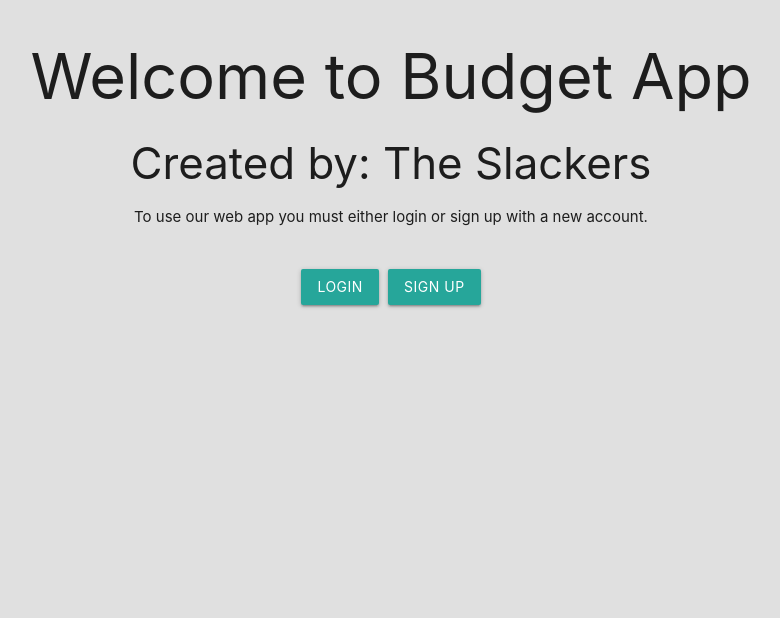
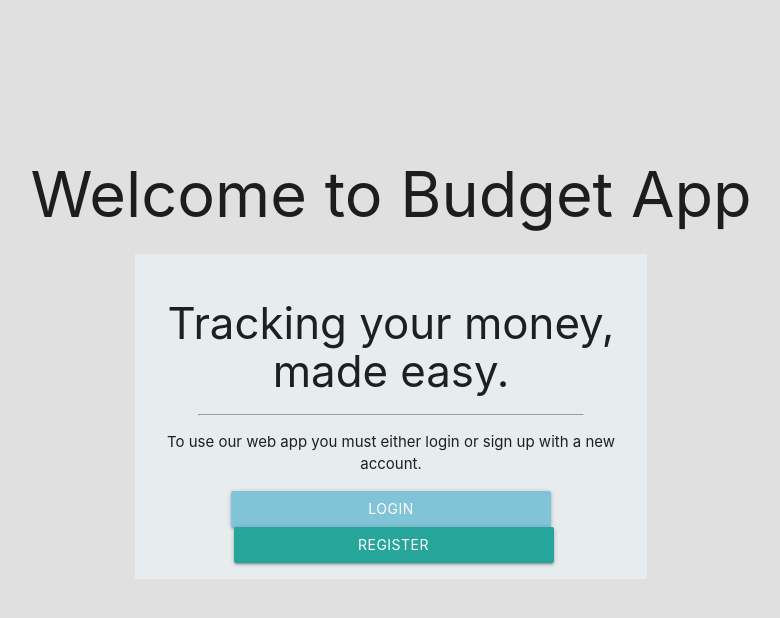
Before and after one commit to n-badillo/SoftwareTestingProject, a Django app: template budgetproject/budgetproject/budget/templates/budget/project-list.html in a window 1280 px wide. Shown: the part 76-694 px from the top of the page, without its empty margins (249-1029 px from the left). Run offline with Django 3.2, Linux system fonts and the light colour scheme; the template is opened without the code that fills it, so the values that code supplies are empty.

Commit message:
Update project-list.html
integrating bootstrap to the website.

```diff
--- a/budgetproject/budgetproject/budget/templates/budget/project-list.html
+++ b/budgetproject/budgetproject/budget/templates/budget/project-list.html
@@ -2,42 +2,53 @@
 {% block content %}
 
 {% if user.is_authenticated %}
-    <h1 class="bold">My Projects</h1>
-    <hr>
+<div class="container text-dark" style="background: #E7ECEF;">
+    <center><h1 class="bold" style="padding-top: 15px; padding-bottom: 15px;">{{ user.username }}'s Projects</h1>
+        <a href="add" class="btn btn-lg text-white btn-block" style="background: #2F6690; width: 45vw;">Create New Project</a>
+    </center>
 
-    <div class="row">
+    <div class="row" style="padding-top: 2vh;">
     {% for project in project_list  %}
 
-        <div class="col s12 l3">
-            <div class="card-panel">
-                <h5>{{ project.name  }}</h5>
-                <a href="{% url 'detail' project.slug %}" class="btn">Visit</a>
+        <div class="col-sm-6">
+            <center>
+            <div class="card" style="background: transparent; border-color: transparent;">
+                <div class="card-body">
+                <h5 class="card-title">{{ project.name  }}</h5>
+                <span class="badge badge-success">${{project.budget}} Budget</span> <span class="badge badge-danger">${{project.budget_left}} Left</span> <span class="badge badge-warning">{{project.total_transactions}} Transactions</span>
+                <a href="{% url 'detail' project.slug %}" class="btn text-white"  style="background: #2F6690; width: 25vw;">View</a>
             </div>
+        </center>
         </div>
 
         {% empty %}
 
         <div class="noproject-wrapper center">
-            <h3 class="grey-text">Sorry, you don't have any projects yet. </h3>
+            <h3 class="text-muted">Sorry, you don't have any projects yet. </h3>
         </div>
 
     {% endfor %}
     </div>
 
-    <div class="row center" style="padding:10px 0 40px 0">
-        <a href="add" class="btn">Create New Project</a>
+
+</div>
+{% else %}
+<center>
+        <h1 class="text-muted" style="margin-top: 20vh;">Welcome to Budget App</h1>
+        <div class="containter rounded text-dark" style="padding-top: 2vh; padding-bottom: 2vh; width: 40vw; background: #E7ECEF;">
+        <h3> Tracking your money, made easy.</h3>
+        <hr style="width: 30vw;">
+        <p>To use our web app you must either login or sign up with a new account.</p>
+
+     <a class="btn btn-lg btn-block" style="background: #81C3D7; width: 25vw;" href="{% url 'login' %}" role="button">Login</a>
+          <a class="btn btn-lg btn-secondary btn-block" style="width: 25vw;" href="{% url 'register' %}" role="button">Register</a>
+
+        </center>
+        </div>
     </div>
 
-{% else %}
-    <div class="center">
-        <h1>Welcome to Budget App</h1>
-        <h3>Created by: The Slackers</h3>
-        <p>To use our web app you must either login or sign up with a new account.</p>
-        <div style="padding:25px">
-                <a href="{% url 'login' %}" class="btn">Login</a>
-                <a href="{% url 'register' %}" class="btn">Sign Up</a>
-        </div>
-    </div>
+
+
 {% endif %}
 
 {% endblock  %}
```
